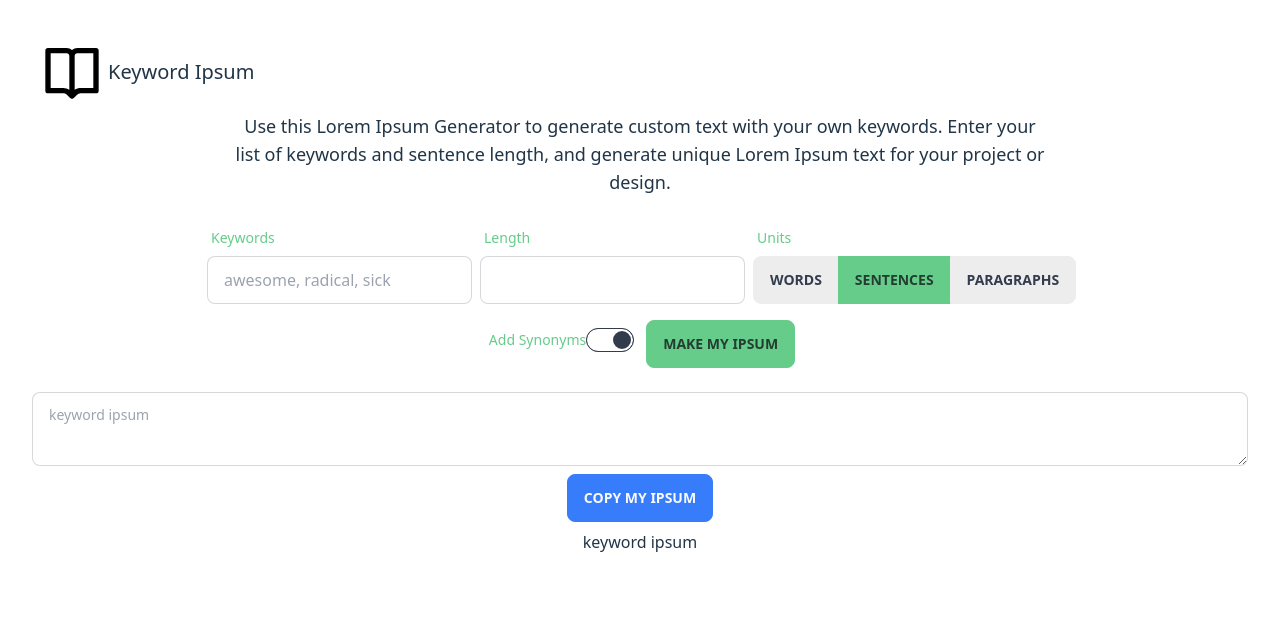
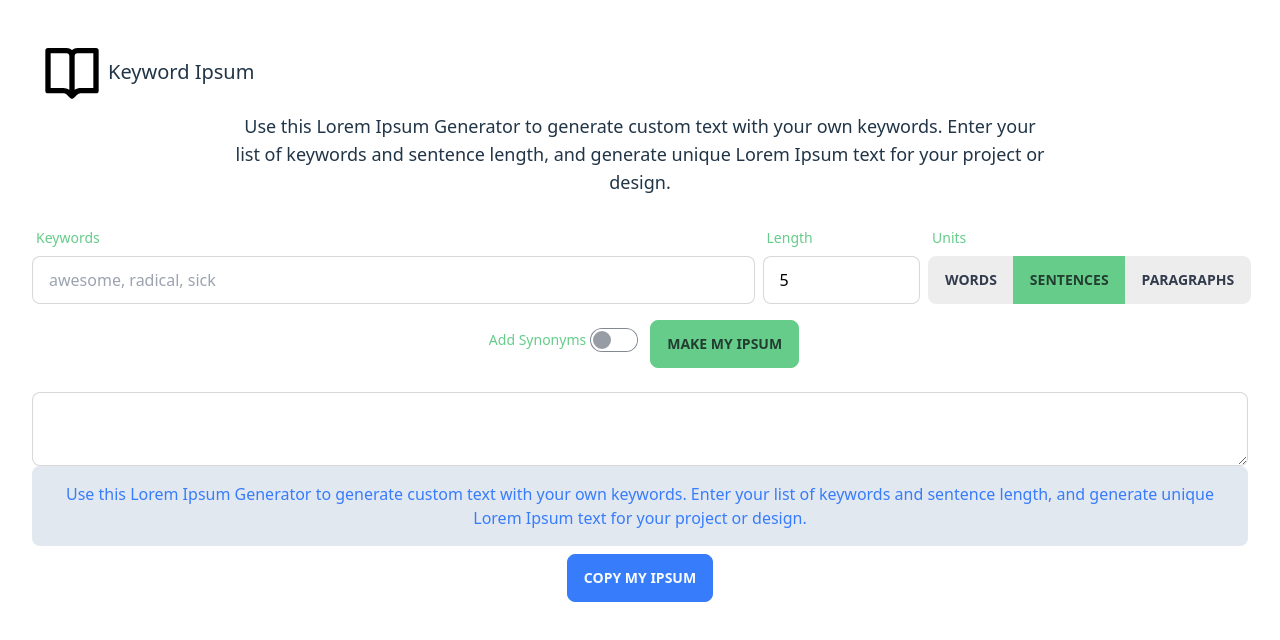
Before and after one commit to devjusty/keyword-ipsum, a React (Vite) app in the folder keyword-ipsum/: page / in a window 1280 px wide. Shown: the top 640 px of the page. Built offline with nearby package versions, Linux system fonts and the light colour scheme.

Commit message:
testing outputs

```diff
--- a/keyword-ipsum/src/components/Generator.jsx
+++ b/keyword-ipsum/src/components/Generator.jsx
@@ -2,9 +2,9 @@ import { useState } from "react";
 import { generateIpsum } from "./GeneratorLogic";
 
 const Generator = () => {
-  const [ipsumText, setIpsumText] = useState("keyword ipsum");
+  const [ipsumText, setIpsumText] = useState("");
   const [keywords, setKeywords] = useState("");
-  const [length, setLength] = useState("");
+  const [length, setLength] = useState(5);
   const [error, setError] = useState("");
   const [unit, setUnit] = useState("sentences");
 
@@ -33,7 +33,8 @@ const Generator = () => {
         onSubmit={handleSubmit}
       >
         <div className="flex flex-row align-items justify-center py-2 gap-2">
-          <div className="form-control max-w-xs text-black">
+
+          <div className="form-control w-full text-black">
             <label className="label" htmlFor="keywords">
               <span className="label-text text-primary">Keywords</span>
             </label>
@@ -43,10 +44,11 @@ const Generator = () => {
               value={keywords}
               id="keywords"
               onChange={(e) => setKeywords(e.target.value)}
-              className="input input-bordered w-full max-w-xs"
+              className="input input-bordered w-full "
             />
           </div>
-          <div className="form-control max-w-xs">
+
+          <div className="form-control max-w-none">
             <label className="label" htmlFor="length">
               <span className="label-text text-primary">Length</span>
             </label>
@@ -56,9 +58,10 @@ const Generator = () => {
               min={1}
               value={length}
               onChange={(e) => setLength(e.target.value)}
-              className="input input-bordered w-full max-w-xs text-black"
+              className="input input-bordered w-full max-w-none text-black"
             />
           </div>
+
           <div className="form-control max-w-xs">
             <label htmlFor="units" className="label">
               <span className="label-text text-primary">Units</span>
@@ -97,9 +100,9 @@ const Generator = () => {
 
         <div className="flex flex-row align-items justify-center py-2 gap-2">
           <div className="form-control">
-            <label className="label cursor-pointer">
-              <span className="label-text text-primary">Add Synonyms</span>
-              <input type="checkbox" className="toggle" checked />
+            <label className="label cursor-pointer py-2">
+              <span className="label-text text-primary px-1">Add Synonyms</span>
+              <input type="checkbox" className="toggle"  />
             </label>
           </div>
 
@@ -116,6 +119,14 @@ const Generator = () => {
           placeholder={ipsumText}
         ></textarea>
       </div>
+
+      <div className="w-full min-h-min rounded-lg text-secondary bg-slate-200 p-4">
+        {ipsumText ? ipsumText :          <p>Use this Lorem Ipsum Generator to generate custom text with your own
+          keywords. Enter your list of keywords and sentence length, and
+          generate unique Lorem Ipsum text for your project or design.</p>}
+
+      </div>
+
       <button className="btn btn-secondary my-2">Copy My Ipsum</button>
       {error && <p>{error}</p>}
       {ipsumText && <p>{ipsumText}</p>}
```
